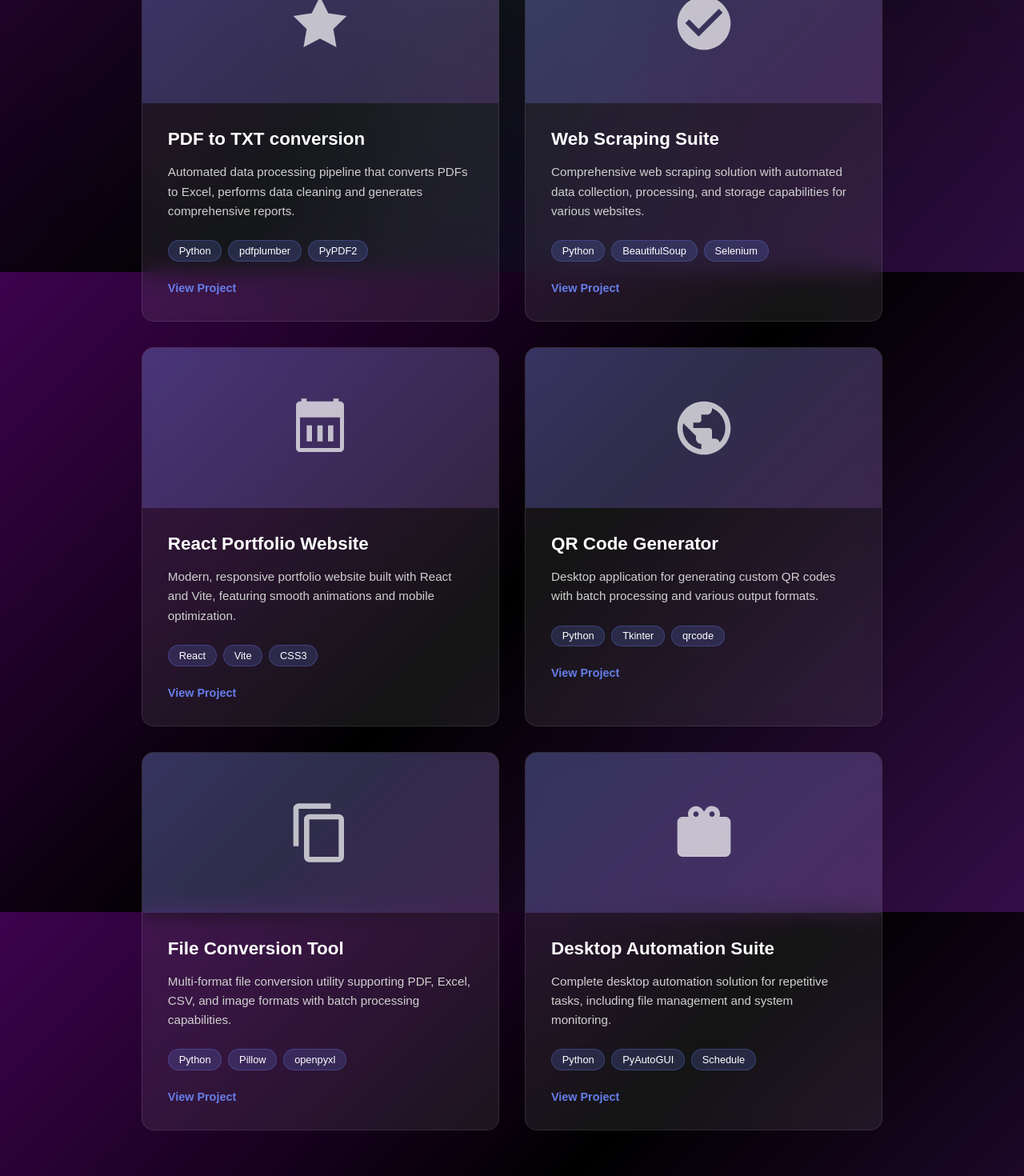
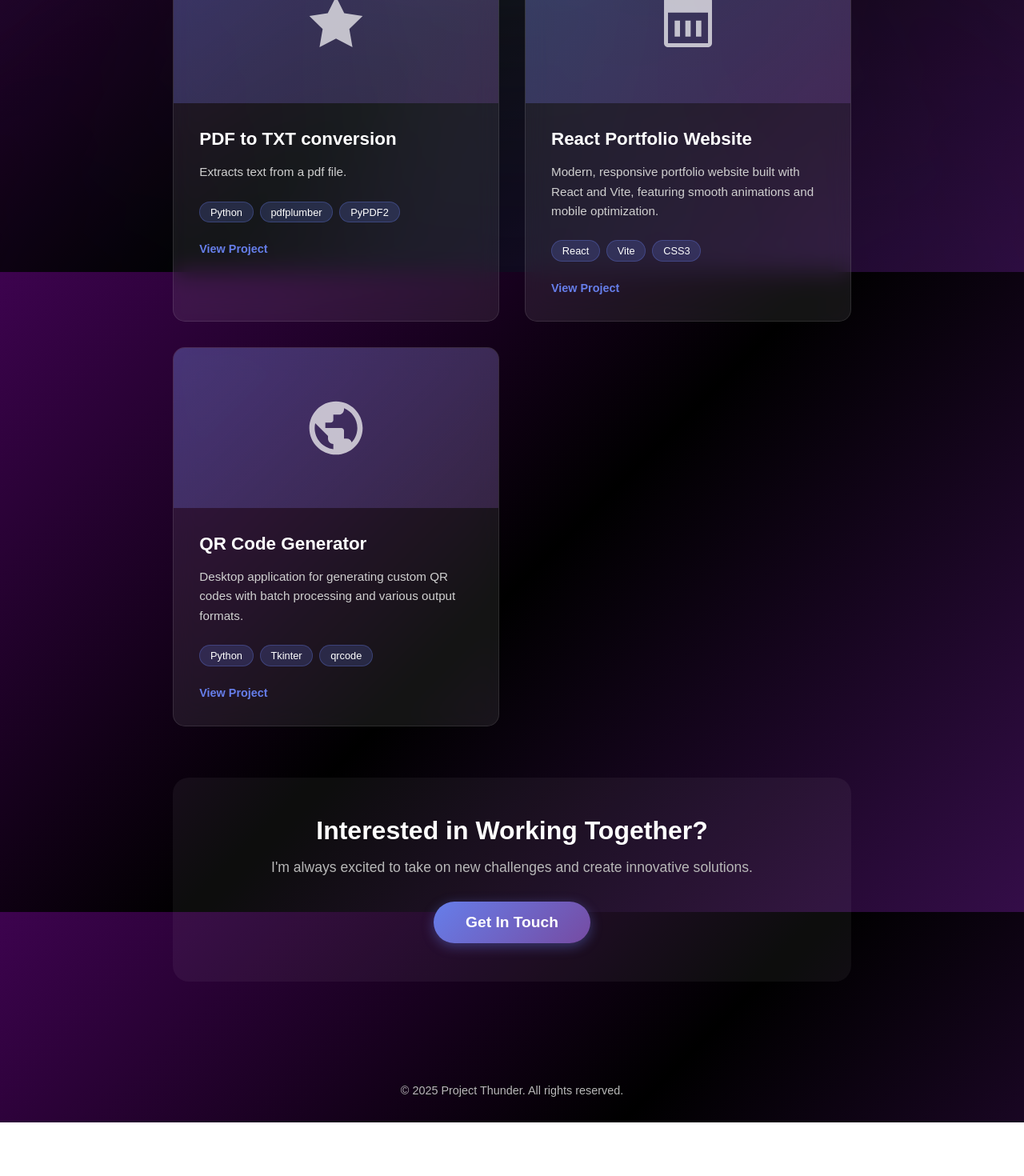
Before and after one commit to exiledftw/react-portfolio, a React (Vite) app: page /projects in a window 1280 px wide. Shown: the part 460-1930 px from the top of the page at 80% size. After the commit the page ends 1863 px from the top, so only its background shows below. Built offline with nearby package versions, Linux system fonts and the light colour scheme.

Commit message:
Made the projects.jsx updated, removed the placeholders with actual projects.

```diff
--- a/src/pages/Projects.jsx
+++ b/src/pages/Projects.jsx
@@ -40,33 +40,13 @@ function Projects() {
             </div>
             <div className="project-content">
               <h3>PDF to TXT conversion</h3>
-              <p>Automated data processing pipeline that converts PDFs to Excel, performs data cleaning and generates comprehensive reports.</p>
+              <p>Extracts text from a pdf file.</p>
               <div className="project-tech">
                 <span className="tech-tag">Python</span>
                 <span className="tech-tag">pdfplumber</span>
                 <span className="tech-tag">PyPDF2</span>
               </div>
               <a href="https://github.com/exiledftw/pdf_to_text" className="project-link">View Project</a>
-            </div>
-          </div>
-
-          <div className="project-card">
-            <div className="project-image">
-              <div className="project-placeholder">
-                <svg viewBox="0 0 24 24" fill="currentColor" className="project-icon">
-                  <path d="M12 2C6.48 2 2 6.48 2 12s4.48 10 10 10 10-4.48 10-10S17.52 2 12 2zm-2 15l-5-5 1.41-1.41L10 14.17l7.59-7.59L19 8l-9 9z"/>
-                </svg>
-              </div>
-            </div>
-            <div className="project-content">
-              <h3>Web Scraping Suite</h3>
-              <p>Comprehensive web scraping solution with automated data collection, processing, and storage capabilities for various websites.</p>
-              <div className="project-tech">
-                <span className="tech-tag">Python</span>
-                <span className="tech-tag">BeautifulSoup</span>
-                <span className="tech-tag">Selenium</span>
-              </div>
-              <a href="https://github.com/exiledftw/DataScraper" className="project-link">View Project</a>
             </div>
           </div>
 
@@ -109,48 +89,7 @@ function Projects() {
               <a href="#" className="project-link">View Project</a>
             </div>
           </div>
-
-          <div className="project-card">
-            <div className="project-image">
-              <div className="project-placeholder">
-                <svg viewBox="0 0 24 24" fill="currentColor" className="project-icon">
-                  <path d="M16 1H4c-1.1 0-2 .9-2 2v14h2V3h12V1zm3 4H8c-1.1 0-2 .9-2 2v14c0 1.1.9 2 2 2h11c1.1 0 2-.9 2-2V7c0-1.1-.9-2-2-2zm0 16H8V7h11v14z"/>
-                </svg>
-              </div>
-            </div>
-            <div className="project-content">
-              <h3>File Conversion Tool</h3>
-              <p>Multi-format file conversion utility supporting PDF, Excel, CSV, and image formats with batch processing capabilities.</p>
-              <div className="project-tech">
-                <span className="tech-tag">Python</span>
-                <span className="tech-tag">Pillow</span>
-                <span className="tech-tag">openpyxl</span>
-              </div>
-              <a href="#" className="project-link">View Project</a>
-            </div>
-          </div>
-
-          <div className="project-card">
-            <div className="project-image">
-              <div className="project-placeholder">
-                <svg viewBox="0 0 24 24" fill="currentColor" className="project-icon">
-                  <path d="M20 6h-2.18c.11-.31.18-.65.18-1a2.996 2.996 0 0 0-5.5-1.65l-.5.67-.5-.68C10.96 2.54 10.05 2 9 2 7.34 2 6 3.34 6 5c0 .35.07.69.18 1H4c-1.11 0-2 .89-2 2v11c0 1.11.89 2 2 2h16c1.11 0 2-.89 2-2V8c0-1.11-.89-2-2-2zM9 4c.55 0 1 .45 1 1s-.45 1-1 1-1-.45-1-1 .45-1 1-1zm6 0c.55 0 1 .45 1 1s-.45 1-1 1-1-.45-1-1 .45-1 1-1z"/>
-                </svg>
-              </div>
-            </div>
-            <div className="project-content">
-              <h3>Desktop Automation Suite</h3>
-              <p>Complete desktop automation solution for repetitive tasks, including file management and system monitoring.</p>
-              <div className="project-tech">
-                <span className="tech-tag">Python</span>
-                <span className="tech-tag">PyAutoGUI</span>
-                <span className="tech-tag">Schedule</span>
-              </div>
-              <a href="#" className="project-link">View Project</a>
-            </div>
-          </div>
-        </div>
-
+</div>
           {/* Call to Action */}
           <div className="projects-cta">
             <h2>Interested in Working Together?</h2>
```
